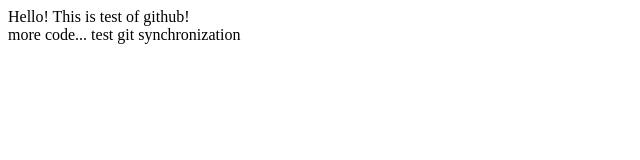
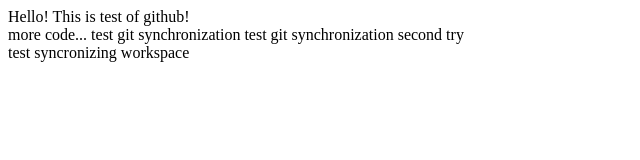
Before and after one commit to PetarVuksanovic/github.demo, a plain HTML site: page WebContent/index.html in a window 1280 px wide. Shown: the whole page, without its empty margins (0-640 px from the left). Drawn offline with Linux system fonts and the light colour scheme.

Commit message:
One block of code added.. and another.

```diff
--- a/WebContent/index.html
+++ b/WebContent/index.html
@@ -9,5 +9,8 @@
 	<br/>
 	more code...
 	test git synchronization
+	test git synchronization second try
+	<br/>
+	test syncronizing workspace
 </body>
 </html>
```
